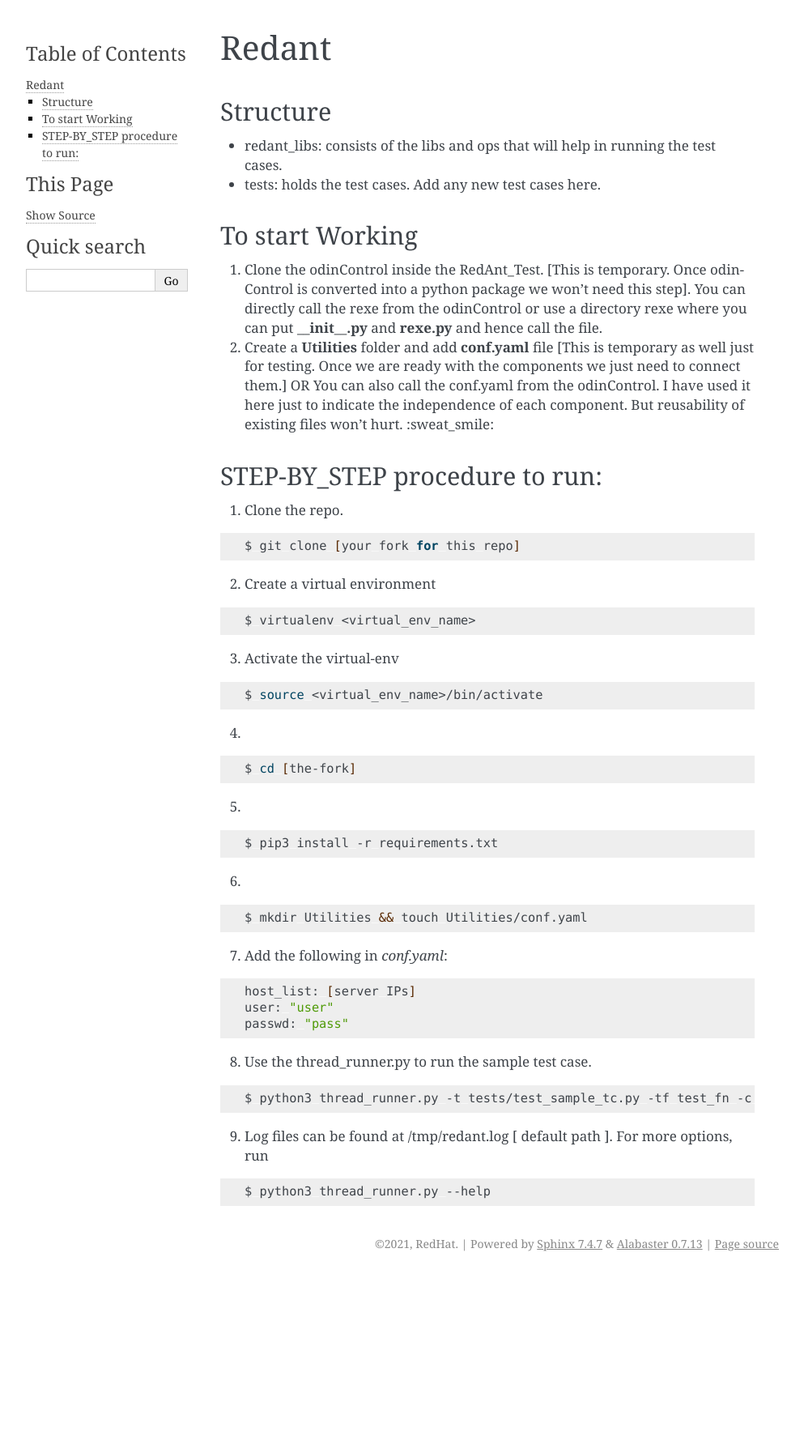
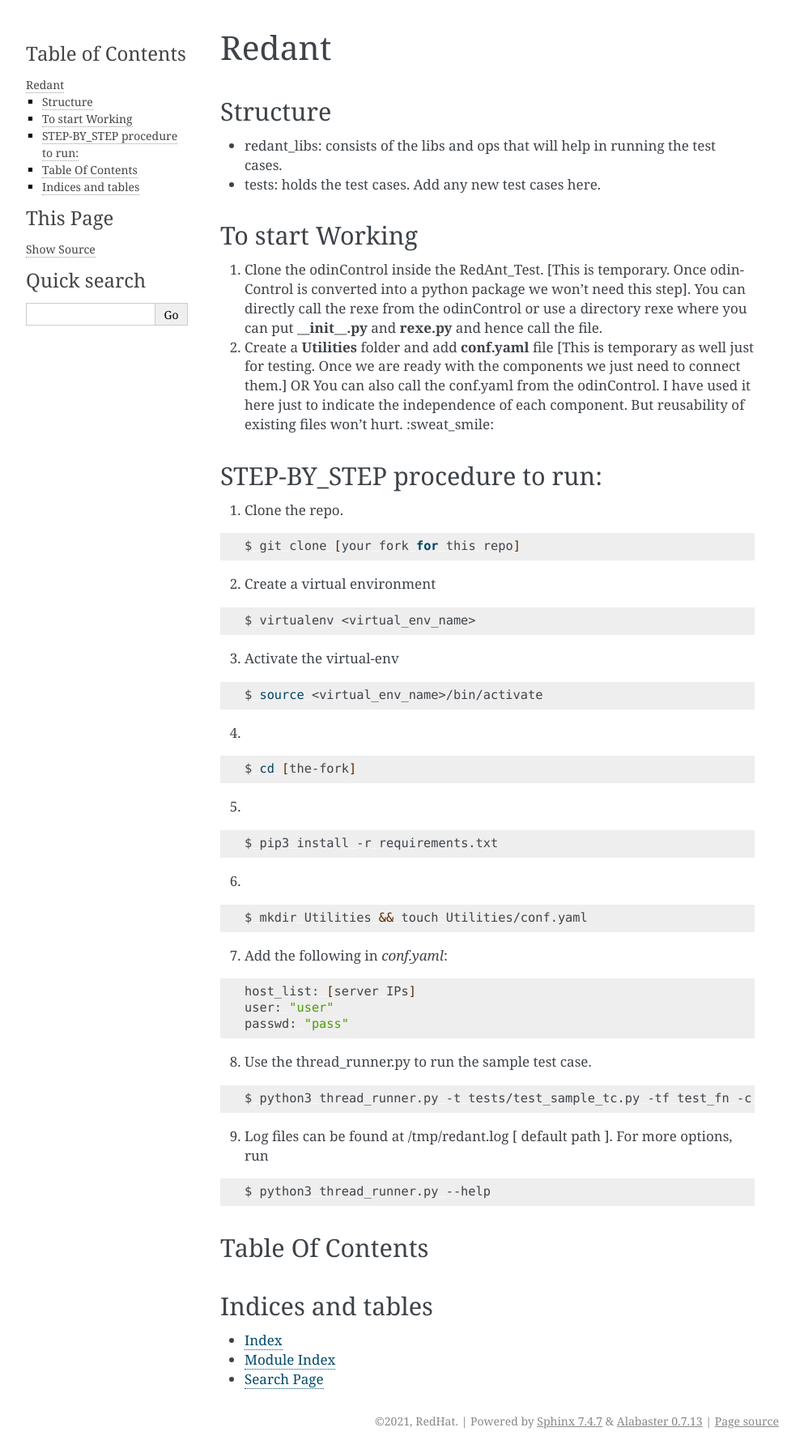
Before and after one commit to gluster/redant, a Sphinx documentation site: the page built from docs/source/index.rst, in a window 1280 px wide. Shown: the whole page at 81% size, without its empty margins (148-1141 px from the left). Built offline with Sphinx 7.4.7, drawn with Linux system fonts in a browser that asks for light colours; before the commit the page ends 1575 px from its top, so only the background shows below that.

```diff
--- a/docs/source/index.rst
+++ b/docs/source/index.rst
@@ -87,6 +87,18 @@ STEP-BY_STEP procedure to run:
 
    $ python3 thread_runner.py --help
 
+Table Of Contents
+=================
+
 .. toctree::
    :maxdepth: 2
    :caption: Contents:
+
+
+
+Indices and tables
+==================
+
+* :ref:`genindex`
+* :ref:`modindex`
+* :ref:`search`
```
Also changed, not shown: 7 other files.
